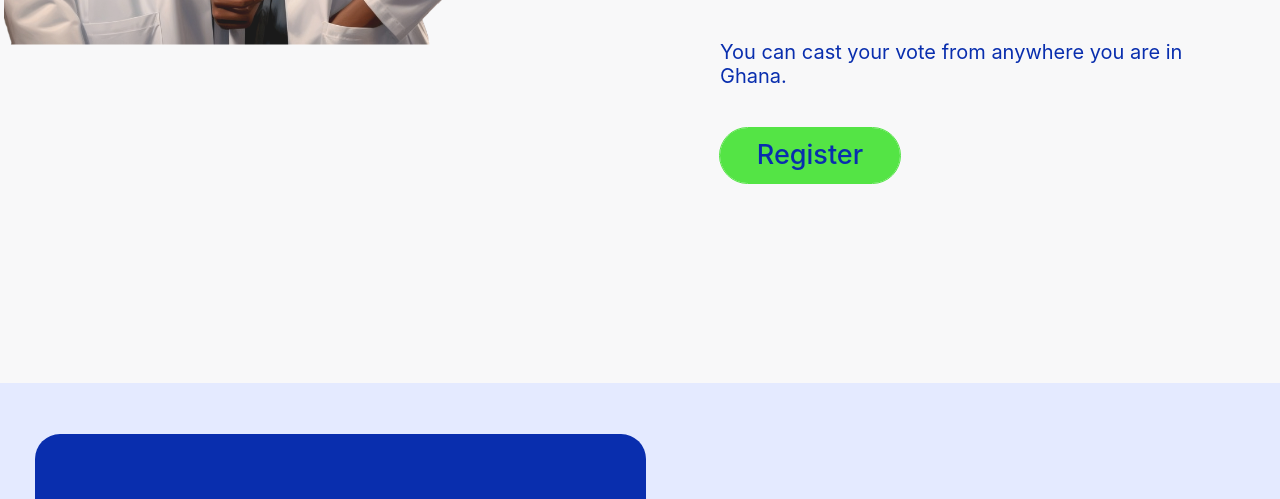
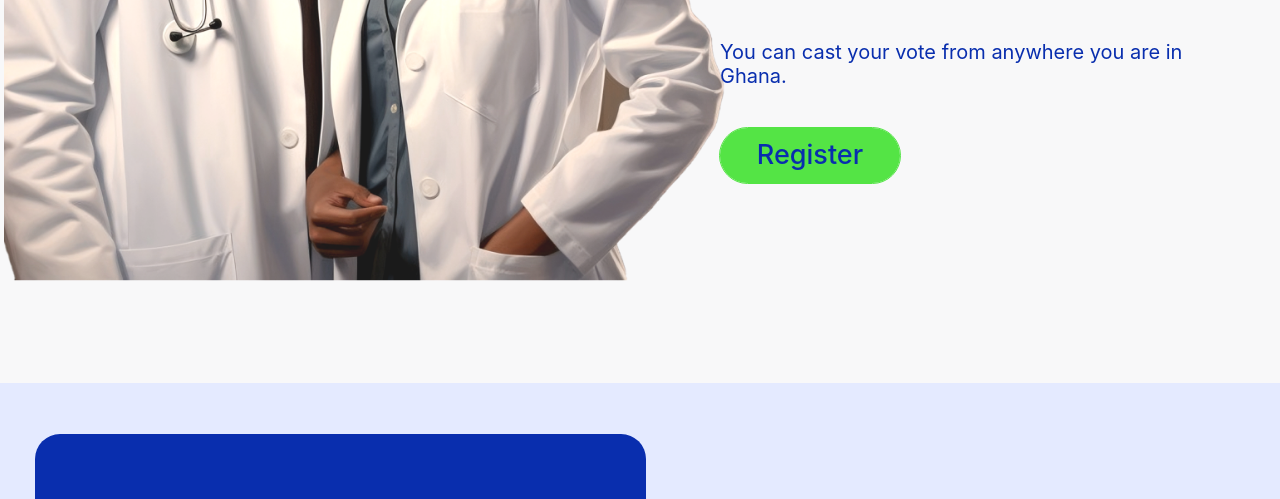
Before and after one commit to Morvic-Scp/Med-eVote, a plain HTML site: page MedVoting/css/index.html in a window 1280 px wide. Shown: the part 807-1306 px from the top of the page. Drawn offline with Linux system fonts and the light colour scheme; files that its build step writes are made by us from their sources; files whose address does not match are found by name.

Commit message:
Screen Resolution

```diff
--- a/MedVoting/css/style.css
+++ b/MedVoting/css/style.css
@@ -359,11 +359,14 @@
     align-items: center;
     border-radius: 85px;
 }
-@media only screen and (min-width: 1265px) {
+@media only screen and (max-width: 1865px) {
     .docs-side-profile{
-        height: 34.4rem;
-        top:-64px;
+        height: 50.4rem;
+        top:-84px;
         /* left: 25%; */
+    }
+    .img-canvas{
+        height: 45.1rem;
     }
 }
 
```
